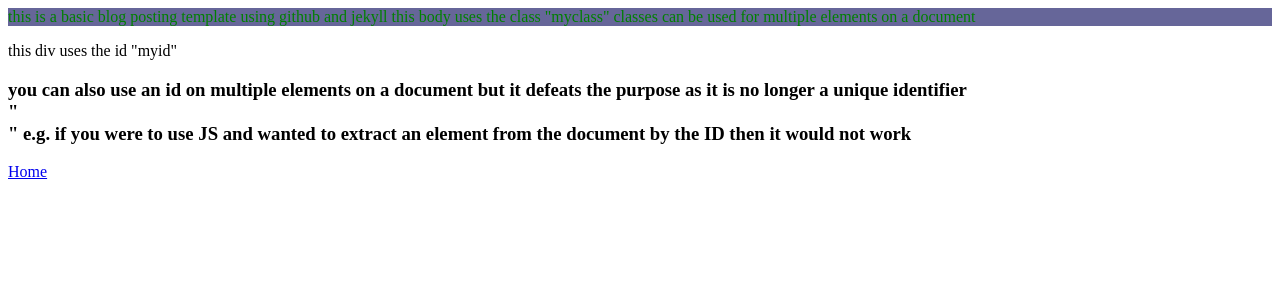
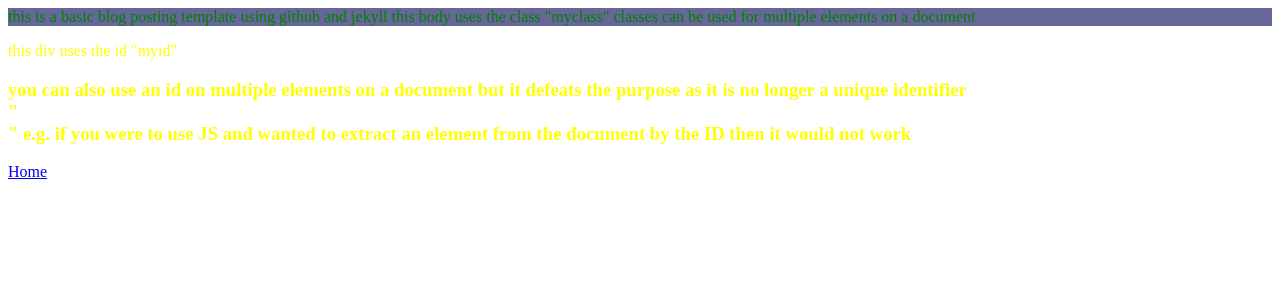
Before and after one commit to cam-14/cam-14, a Jekyll site: the page about/index.html, which Jekyll copies as it is, in a window 1280 px wide. Shown: the top 300 px of the page. Built offline with Jekyll 4.4.1, drawn with Linux system fonts in a browser that asks for light colours.

Commit message:
Update about.css

```diff
--- a/css/about.css
+++ b/css/about.css
@@ -4,5 +4,6 @@
 }
 
 #myid{
-
+  color:yellow;
+  font-family:halvetica;
 }
```
